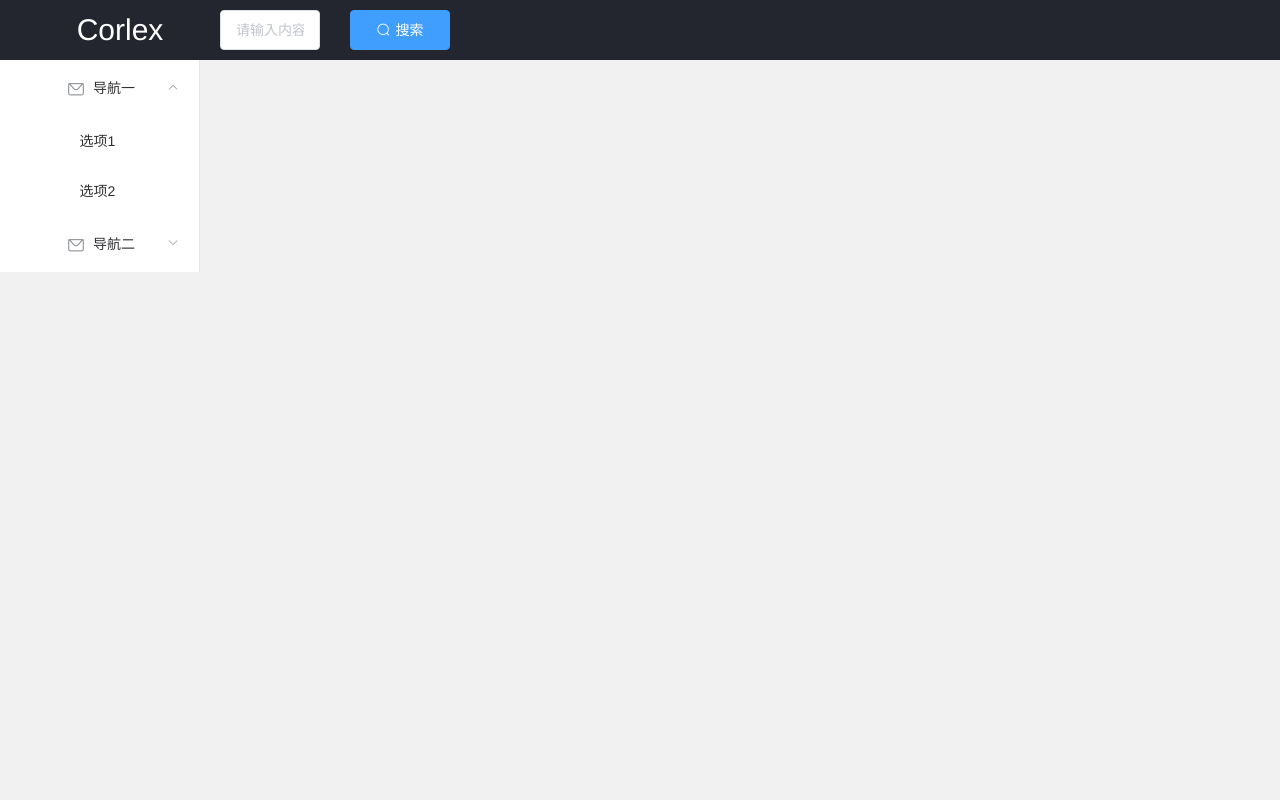
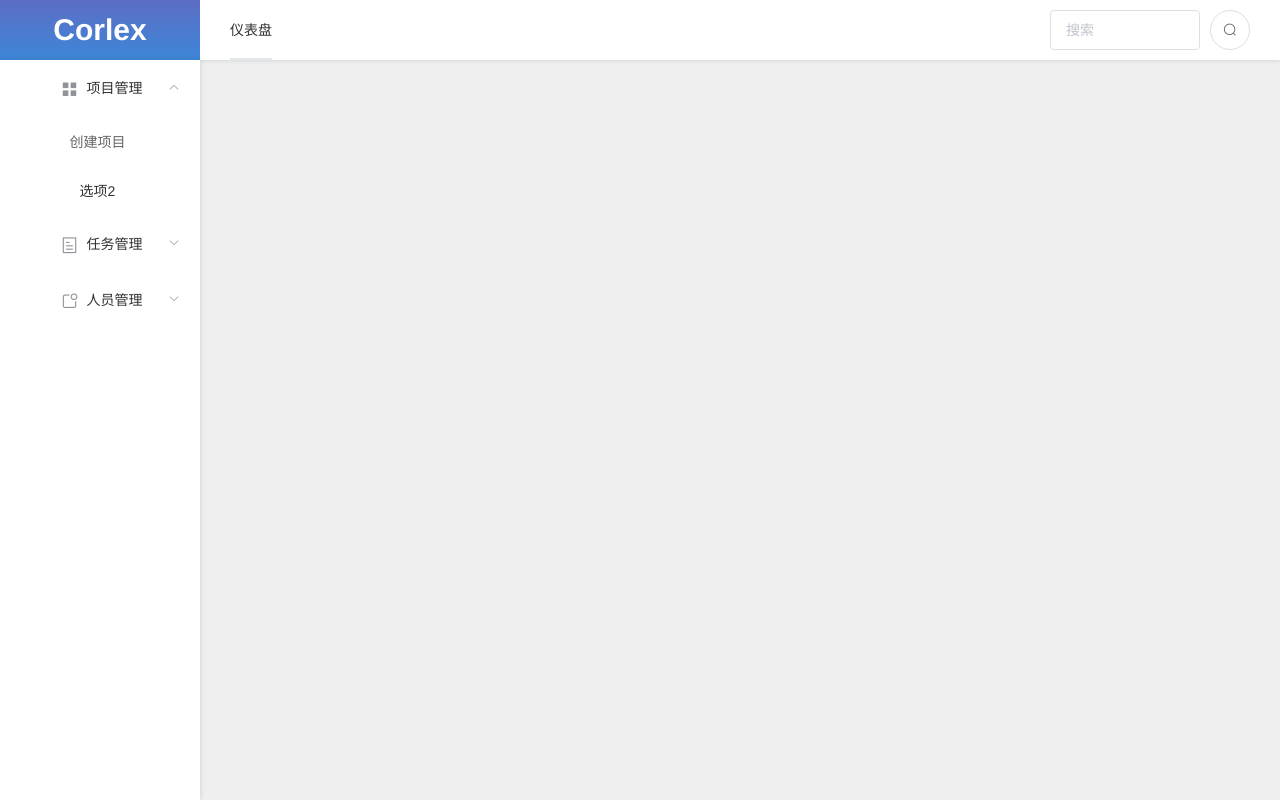
Before and after one commit to geekww/corlex, a Vue app: page / in a window 1280 px wide. Built offline with nearby package versions, Linux system fonts and the light colour scheme.

Commit message:
新增路由管理

```diff
--- a/index.html
+++ b/index.html
@@ -4,9 +4,8 @@
   <meta charset="utf-8">
   <meta name="viewport" content="width=device-width,initial-scale=1.0">
   <title>corlex</title>
-  <link rel="stylesheet" href="src/assets/css/public.css">
 </head>
-<body style="margin: 0;">
+<body>
 <div id="app"></div>
 </body>
 </html>
--- a/src/App.vue
+++ b/src/App.vue
@@ -1,6 +1,6 @@
 <template>
   <div id="app">
-    <router-view/>
+    <router-view></router-view>
   </div>
 </template>
 
@@ -11,11 +11,17 @@ export default {
 </script>
 
 <style>
+  body{margin: 0;padding: 0;}
+  a{text-decoration:none;cursor:pointer;color: inherit;color:#666;}
   #app {
-  font-family: 'Avenir', Helvetica, Arial, sans-serif;
+    font-family: "Helvetica Neue",Helvetica,"PingFang SC","Hiragino Sans GB","Microsoft YaHei","微软雅黑",Arial,sans-serif;
     -webkit-font-smoothing: antialiased;
     -moz-osx-font-smoothing: grayscale;
     text-align: center;
     color: #2c3e50;
+    position: absolute;
+    top: 0;
+    bottom: 0;
+    width: 100%;
   }
 </style>
--- /dev/null
+++ b/src/components/CreateProject.vue
@@ -0,0 +1,13 @@
+<template>
+  <div>sss</div>
+</template>
+
+<script>
+  export default {
+    name: 'CreateProject'
+  }
+</script>
+
+<style scoped>
+
+</style>
--- /dev/null
+++ b/src/components/CreateTask.vue
@@ -0,0 +1,13 @@
+<template>
+  <div>4545</div>
+</template>
+
+<script>
+  export default {
+    name: 'CreateTask'
+  }
+</script>
+
+<style scoped>
+
+</style>
--- a/src/components/Header.vue
+++ b/src/components/Header.vue
@@ -1,37 +1,51 @@
 <template>
-  <el-header>
-    <div class="logo-title">Corlex</div>
-    <el-input v-model="input" placeholder="请输入内容" class="search-ipt"></el-input>
-    <el-button type="primary" icon="el-icon-search" class="search-btn">搜索</el-button>
-  </el-header>
+  <div class="header-bar">
+    <!--logo-->
+    <div class="header-logo">Corlex</div>
+    <!--跳转按钮-->
+    <el-tabs v-model="activeName" @tab-click="handleClick" class="header-tab">
+      <el-tab-pane label="仪表盘" name="first"></el-tab-pane>
+    </el-tabs>
+    <!--搜索栏-->
+    <el-row class="header-from">
+      <el-input v-model="input" placeholder="搜索" class="search-ipt"></el-input>
+      <el-button icon="el-icon-search" circle class="search-btn"></el-button>
+    </el-row>
+  </div>
 </template>
+
 <script>
   export default {
-    name: 'Header',
+    name: 'Header'
   }
 </script>
+
 <style scoped>
-  .el-header, .el-footer {
-    background-color: #23262E;
-    color: #fff;
-    text-align: center;
-    line-height: 60px;
-    width: 100%;
-  }
-  .logo-title{
+  .header-logo{
     font-size: 30px;
     float: left;
     width: 200px;
     text-align: center;
+    font-weight:bold;
+    background: linear-gradient(#5C6EC4,#3D86D8);
+    cursor: pointer;
   }
-  .search-ipt{
+  .header-tab{
+    margin-left: 30px;
     float: left;
-    width: 100px;
   }
-  .search-btn{
+  .header-from{
+    right: 30px;
+    top: 0;
+    position: absolute;
+  }
+  .header-from .search-ipt{
     float: left;
-    width: 100px;
-    margin-left: 30px;
+    width: 150px;
+  }
+  .header-from .search-btn{
+    float: left;
+    margin-left: 10px;
     margin-top: 10px;
   }
 </style>
--- /dev/null
+++ b/src/components/Home.vue
@@ -0,0 +1,59 @@
+<template>
+  <el-container class="main-box">
+    <!--头部导航栏-->
+    <el-header>
+      <Header></Header>
+    </el-header>
+    <!--侧边栏及主体-->
+    <el-container>
+      <!--侧边栏-->
+      <el-aside width="200px">
+        <SideBar></SideBar>
+      </el-aside>
+      <!--内容主体-->
+      <el-container>
+        <el-main>
+          <router-view></router-view>
+        </el-main>
+      </el-container>
+    </el-container>
+  </el-container>
+</template>
+
+<script>
+  import Header from './Header.vue'
+  import SideBar from './SideBar.vue'
+
+  export default {
+    components:{Header,SideBar},
+    name: 'Home'
+  }
+</script>
+
+<style scoped>
+  .main-box{
+    background: #EFEFEF;
+    position: absolute;
+    top: 0;
+    bottom: 0;
+    width: 100%;
+  }
+  .el-header {
+    color: #fff;
+    text-align: center;
+    line-height: 60px;
+    width: 100%;
+    padding: 0;
+    box-shadow: 0 0 5px rgba(57,70,78,.2);
+    background: #fff;
+  }
+  .el-aside {
+    text-align: center;
+    line-height: 200px;
+    background: #fff;
+    box-shadow: 0 0 5px rgba(57,70,78,.2);
+  }
+  .el-aside .el-menu{
+    border-right: none;
+  }
+</style>
--- a/src/components/Main.vue
+++ /dev/null
@@ -1,20 +0,0 @@
-<template>
-  <el-container>
-    <SideBar></SideBar>
-    <Header></Header>
-  </el-container>
-</template>
-
-<script>
-import Header from './Header.vue'
-import SideBar from './SideBar.vue'
-
-export default {
-  components:{Header,SideBar},
-  name: 'main'
-}
-</script>
-
-<style scoped>
-
-</style>
--- a/src/components/SideBar.vue
+++ b/src/components/SideBar.vue
@@ -1,43 +1,29 @@
 <template>
-  <el-aside width="200px">
   <el-menu :default-openeds="['1']">
     <el-submenu index="1">
-        <template slot="title"><i class="el-icon-message"></i>导航一</template>
-        <el-menu-item index="1-1">选项1</el-menu-item>
+      <template slot="title"><i class="el-icon-menu"></i>项目管理</template>
+      <el-menu-item index="1-1"><router-link to="/CreateProject">创建项目</router-link></el-menu-item>
       <el-menu-item index="1-2">选项2</el-menu-item>
     </el-submenu>
     <el-submenu index="2">
-        <template slot="title"><i class="el-icon-message"></i>导航二</template>
-        <el-menu-item index="2-1">选项1</el-menu-item>
+      <template slot="title"><i class="el-icon-tickets"></i>任务管理</template>
+      <el-menu-item index="2-1"><router-link to="/CreateTask">创建任务</router-link></el-menu-item>
       <el-menu-item index="2-2">选项2</el-menu-item>
     </el-submenu>
+    <el-submenu index="3">
+      <template slot="title"><i class="el-icon-news"></i>人员管理</template>
+      <el-menu-item index="3-1">选项1</el-menu-item>
+      <el-menu-item index="3-2">选项2</el-menu-item>
+    </el-submenu>
   </el-menu>
-  </el-aside>
 </template>
 
 <script>
   export default {
-  name: 'SideBar',
-  data () {
-    return {
-      msg: ''
-    }
-  }
+    name: 'SideBar'
   }
 </script>
 
 <style scoped>
-  .el-aside {
-    text-align: center;
-    line-height: 200px;
-    position: absolute;
-    top: 60px;
-  }
-  .el-submenu{
 
-  }
-  .el-submenu__title{
-  }
-  .el-submenu__title i{
-  }
 </style>
--- a/src/main.js
+++ b/src/main.js
@@ -8,7 +8,6 @@ Vue.config.productionTip = false
 
 Vue.use(ElementUI);
 
-/* eslint-disable no-new */
 new Vue({
   el: '#app',
   router,
--- a/src/router/index.js
+++ b/src/router/index.js
@@ -1,6 +1,9 @@
 import Vue from 'vue'
 import Router from 'vue-router'
-import Main from '@/components/Main.vue'
+
+import Home from '../components/Home.vue'
+import CreateProject from '../components/CreateProject.vue'
+import CreateTask from '../components/CreateTask.vue'
 
 Vue.use(Router)
 
@@ -8,8 +11,19 @@ export default new Router({
   routes: [
     {
       path: '/',
-      name: 'Main',
-      component: Main
+      component: Home,
+      name: '项目管理',
+      children: [
+        { path: '/CreateProject', name: '创建项目', component: CreateProject},
+      ]
+    },
+    {
+      path: '/',
+      component: Home,
+      name: '任务管理',
+      children: [
+        { path: '/CreateTask', name: '创建任务', component: CreateTask},
+      ]
     }
   ]
 })
```
Also changed, not shown: src/assets/logo.png (deleted), 1 other file (tests, documents, lock files or other folders). Lines whose indentation alone changed are shown as unchanged.
